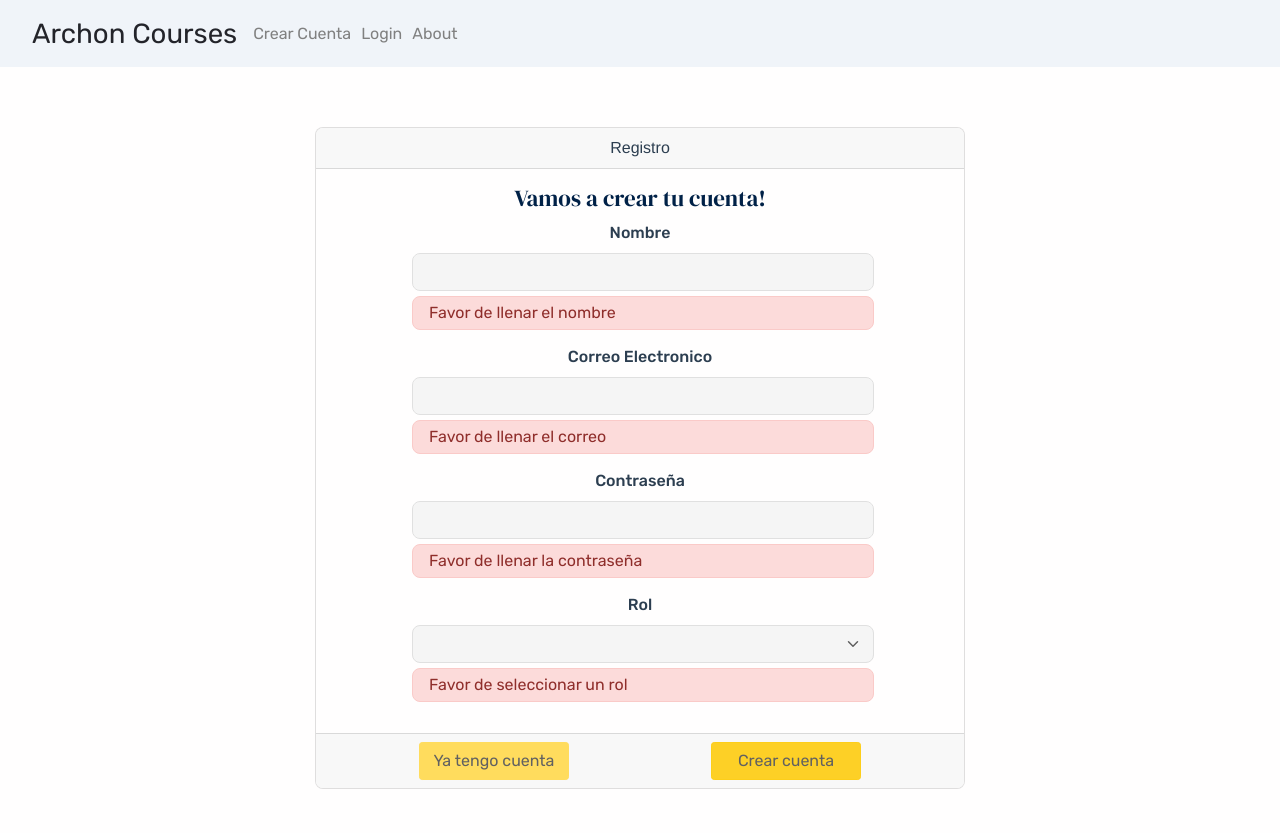
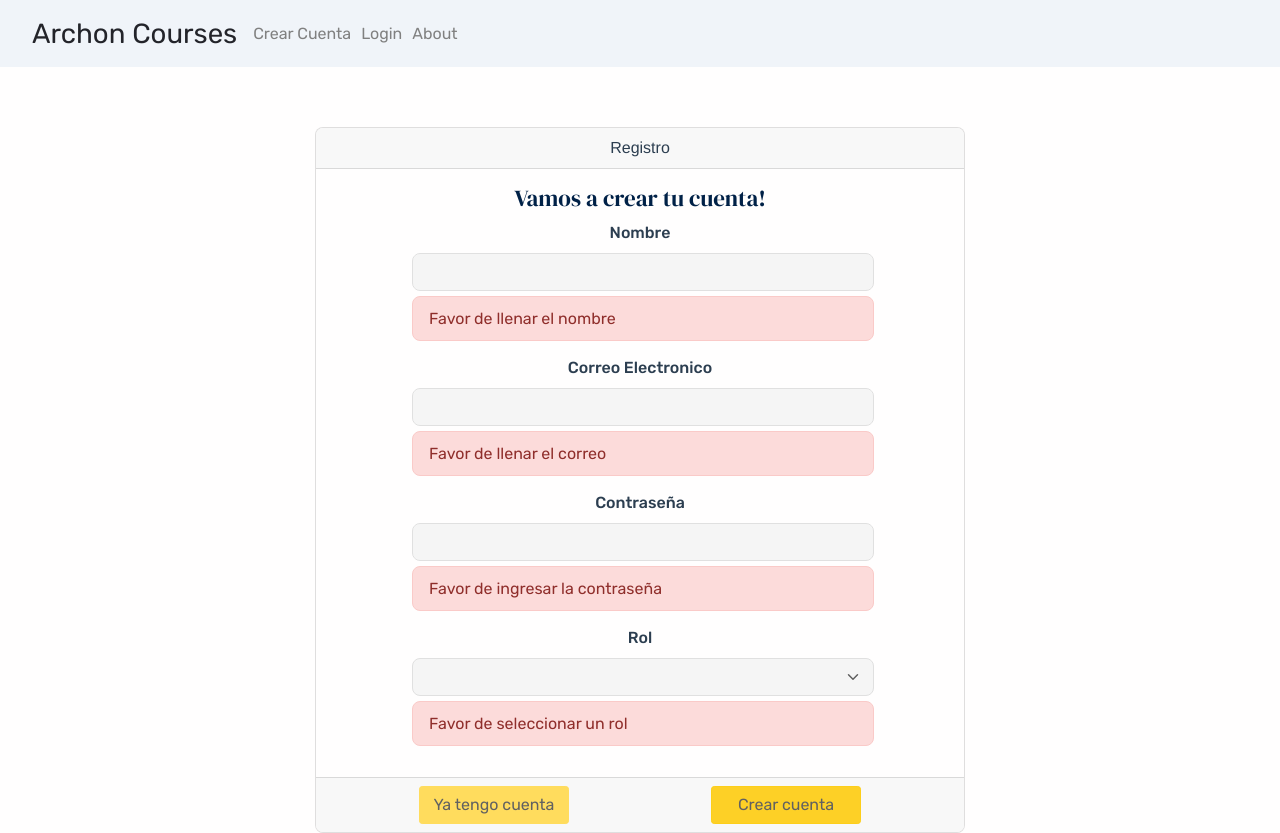
Before and after one commit to mquintero0118/PiaBDM, a JavaScript app: page /create in a window 1280 px wide. Both pictures are taken after a click on the button "Crear cuenta". Before the commit the page ends 800 px from the top, so only its background shows below. Built offline with nearby package versions, Linux system fonts and the light colour scheme.

Commit message:
Added villa validation for password

```diff
--- a/src/assets/css/myStyles.css
+++ b/src/assets/css/myStyles.css
@@ -18,7 +18,7 @@
   margin-top: 5px;
   margin-left: 13%;
   width: 75%;
-  height: 20px;
+  max-height: 45px;
   margin-bottom: -5px;
 }
 .overlay.dark {
--- a/src/components/Create.vue
+++ b/src/components/Create.vue
@@ -69,7 +69,7 @@
               class="alert alert-danger d-flex align-items-center"
               role="alert"
             >
-              Favor de llenar la contraseña
+              {{ msgError }}
             </div>
           </transition>
         </div>
@@ -103,7 +103,9 @@
       <div class="card-footer">
         <div class="container">
           <div class="d-flex justify-content-around">
-            <router-link to="/login" class="btn btn-primary">Ya tengo cuenta</router-link>
+            <router-link to="/login" class="btn btn-primary"
+              >Ya tengo cuenta</router-link
+            >
             <button type="button" class="btn btn-primary" @click="confirm">
               Crear cuenta
             </button>
@@ -141,6 +143,7 @@ export default {
     const emailError = ref();
     const passwordError = ref();
     const selectError = ref();
+    let msgError = ref("");
     let errorGlobal = false;
     /* Functions */
     function validateVariables() {
@@ -152,6 +155,16 @@ export default {
       }
       if (!passwordV.value.replace(/\s/g, "").length) {
         passwordError.value = true;
+        msgError.value = "Favor de ingresar la contraseña";
+      }
+      const validation =
+        /^(?=.*\d)(?=.*[^a-zA-Z0-9])(?!.*\s).{8,30}$/;
+      if (passwordError.value === false) {
+        if (!passwordV.value.match(validation)) {
+          passwordError.value = true;
+          msgError.value =
+            "La contraseña debe tener 8 caracteres, mayuscula, numero y caracter special";
+        }
       }
       if (!selectedV.value.text.replace(/\s/g, "").length) {
         selectError.value = true;
@@ -262,6 +275,7 @@ export default {
       passwordError,
       errorGlobal,
       selectError,
+      msgError,
       /* Functions */
       validateVariables,
       cleanVariables,
@@ -281,5 +295,5 @@ export default {
 
 <style>
 @import "../assets/css/theme.css";
-@import "../assets/css/myStyles.css"
+@import "../assets/css/myStyles.css";
 </style>
```
